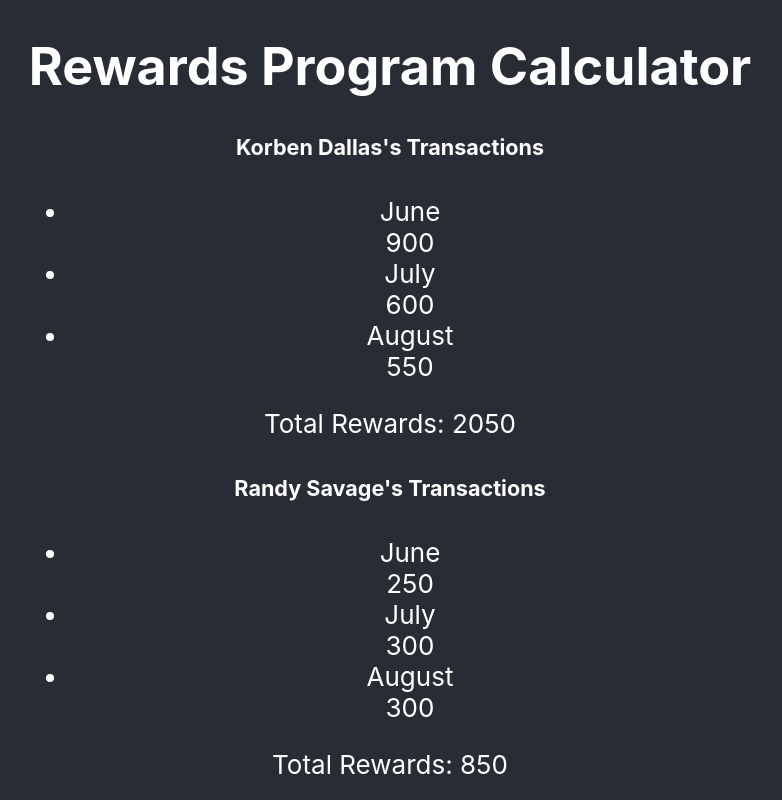
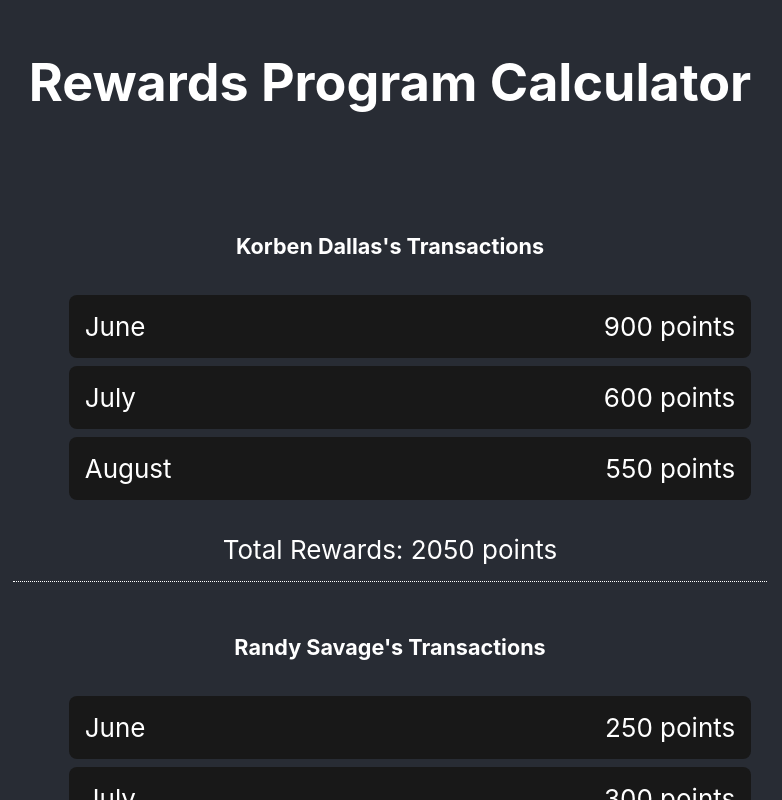
Before and after one commit to VPAbraham/rewards-program, a React (Create React App) app: page / in a window 1280 px wide. Shown: the top 800 px of the page, without its empty margins (250-1032 px from the left). Built offline with nearby package versions, Linux system fonts and the light colour scheme.

Commit message:
Style page and calc components, add some copy to make more clear

```diff
--- a/src/components/RewardsCalculator/RewardsCalculator.js
+++ b/src/components/RewardsCalculator/RewardsCalculator.js
@@ -1,5 +1,7 @@
 import React, { useState, useEffect } from "react";
 import { calculateRewards } from "../../helper-functions/calculate-rewards";
+import "./RewardsCalculator.scss";
+
 export const RewardsCalculator = (customerData) => {
   const { name, transactions } = customerData;
   const [rewardsData, setRewardsData] = useState({});
@@ -31,7 +33,7 @@ export const RewardsCalculator = (customerData) => {
       return (
         <li key={index} className="rewards-calculator--transactions-list-item">
           <div>{monthNames[month.month]}</div>
-          <div>{month.rewards}</div>
+          <div>{month.rewards} points</div>
         </li>
       );
     });
@@ -39,13 +41,13 @@ export const RewardsCalculator = (customerData) => {
 
   return (
     <div className="rewards-calculator">
-      <div className="rewards-calculator--transactions">
+      <div className="rewards-calculator-transactions">
         <h5>{name}'s Transactions</h5>
-        <ul className="rewards-calculator--transactions-list">
+        <ul className="rewards-calculator-transactions--list">
           {renderMonthlyRewards()}
         </ul>
-        <div className="rewards-calculator--summary-total">
-          Total Rewards: {`${rewardsData.totalRewards}`}
+        <div className="rewards-calculator-summary-total">
+          Total Rewards: {`${rewardsData.totalRewards} points`}
         </div>
       </div>
     </div>
--- /dev/null
+++ b/src/components/RewardsCalculator/RewardsCalculator.scss
@@ -0,0 +1,23 @@
+.rewards-calculator {
+  border-bottom: 1px dotted #fff;
+  padding: 1rem;
+
+ &-transactions {
+
+  &--list {
+    list-style: none;
+    display: flex;
+    flex-direction: column;
+
+    li {
+      display: flex;
+      justify-content: space-between;
+      align-items: center;
+      padding: 1rem;
+      border-radius: 0.5rem;
+      margin-bottom: 0.5rem;
+      background-color: #181818;
+    }
+  }
+ }
+}
--- a/src/pages/RewardsPage/RewardsPage.js
+++ b/src/pages/RewardsPage/RewardsPage.js
@@ -1,6 +1,7 @@
 import React, { useEffect } from "react";
 import { mockTransactions } from "../../mock-transaction-data";
 import { RewardsCalculator } from "../../components/RewardsCalculator/RewardsCalculator";
+import "./RewardsPage.scss";
 
 const RewardsPage = () => {
   const [transactionData, setTransactionData] = React.useState([]);
--- /dev/null
+++ b/src/pages/RewardsPage/RewardsPage.scss
@@ -0,0 +1,7 @@
+.rewards-page {
+  &-header {
+    padding: 1rem;
+    border-radius: 0.5rem;
+    margin-bottom: 1rem;
+  }
+}
```
